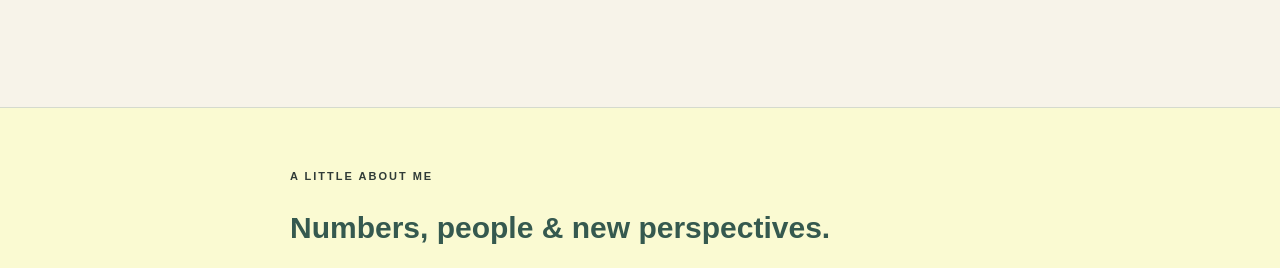
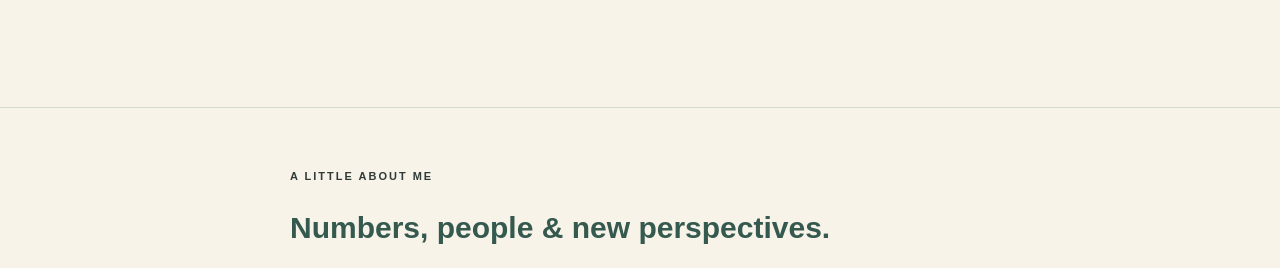
Before and after one commit to Catalinaa05/my-profile, a plain HTML site: page landing/index.html in a window 1280 px wide. Shown: the part 529-797 px from the top of the page. Drawn offline with Linux system fonts and the light colour scheme; a script that the page names is missing.

Commit message:
Personalize landing design: landing/css/style.css

```diff
--- a/landing/css/style.css
+++ b/landing/css/style.css
@@ -1,4 +1,4 @@
-/* Course UI kit: one stylesheet per reusable component. */
+/* Base styles */
 @import url("components/container.css");
 @import url("components/banner.css");
 @import url("components/button.css");
@@ -7,7 +7,7 @@
 
 * { box-sizing: border-box; }
 html { scroll-behavior: smooth; }
-body { margin: 0; background: #fafad2; color: #303b37; font-family: Georgia, serif; font-size: 18px; line-height: 1.6; }
+body { margin: 0; background: #f7f3e9; color: #303b37; font-family: Georgia, serif; font-size: 18px; line-height: 1.6; }
 h1, h2, h3 { font-family: Arial, Helvetica, sans-serif; line-height: 1.2; }
 h2 { font-size: 30px; color: #35594f; }
 a { color: #35594f; text-decoration: none; }
```
